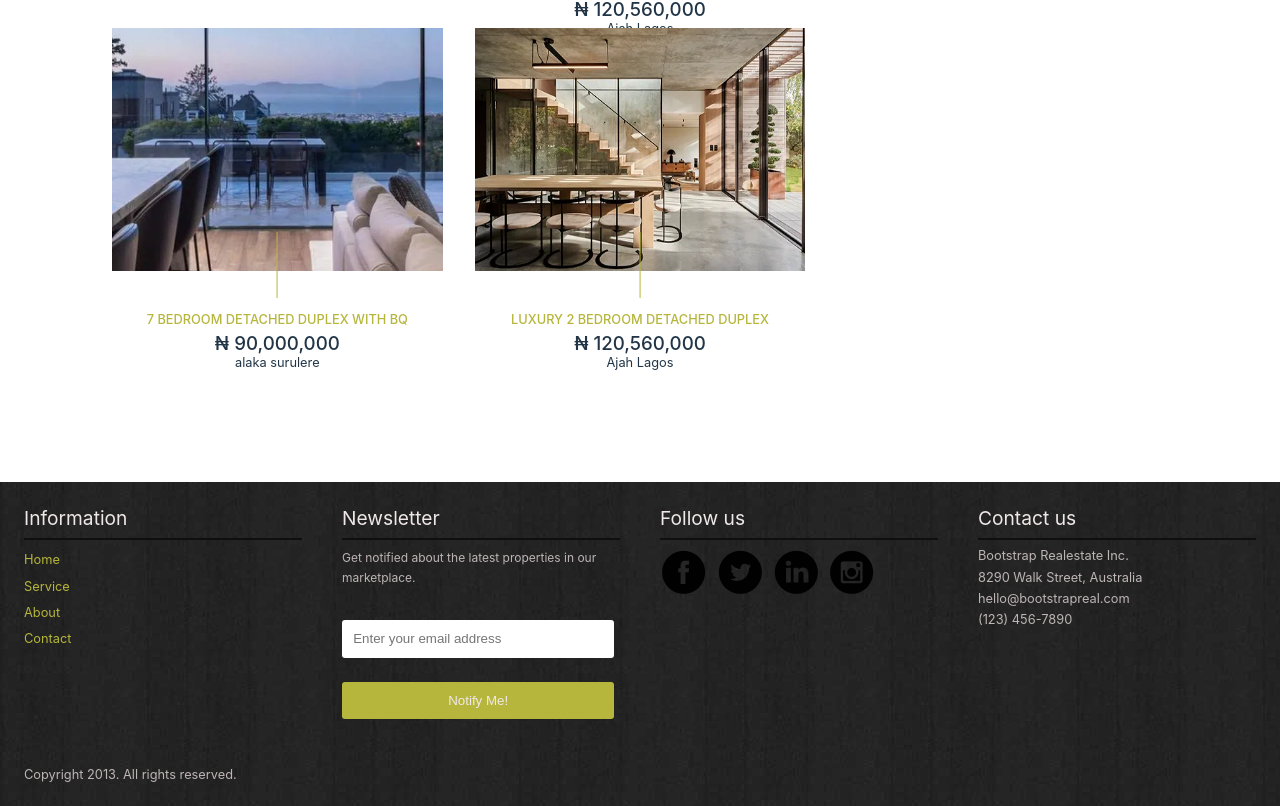
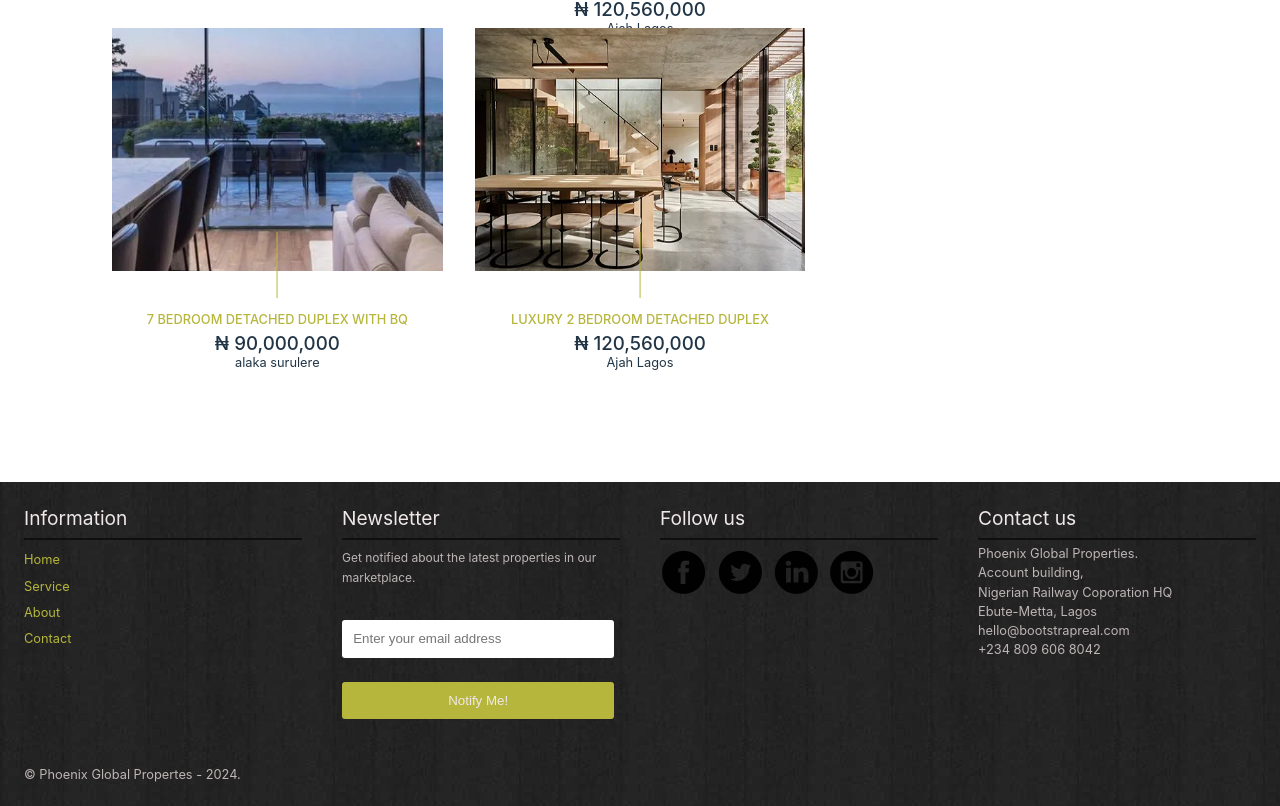
Before and after one commit to ifeanyiHM/1502-Properties, a React (Vite) app: page / in a window 1280 px wide. Shown: the part 2106-2912 px from the top of the page. Built offline with nearby package versions, Linux system fonts and the light colour scheme.

Commit message:
phoenix global

```diff
--- a/src/Components/Footer/Footer.tsx
+++ b/src/Components/Footer/Footer.tsx
@@ -121,20 +121,22 @@ function Footer() {
           <div className="contact-us col">
             <h4>Contact us</h4>
             <div>
-              <span>Bootstrap Realestate Inc.</span>
+              <span>Phoenix Global Properties.</span>
               <span className="glyphicon glyphicon-map-marker">
-                8290 Walk Street, Australia
-              </span>
+                Account building,
+              </span>{" "}
+              <span>Nigerian Railway Coporation HQ</span>
+              <span>Ebute-Metta, Lagos</span>
               <span className="glyphicon glyphicon-envelope">
                 hello@bootstrapreal.com
               </span>
               <span className="glyphicon glyphicon-earphone">
-                (123) 456-7890
+                +234 809 606 8042
               </span>
             </div>
           </div>
         </div>
-        <p className="copyright">Copyright 2013. All rights reserved. </p>
+        <p className="copyright"> © Phoenix Global Propertes - 2024. </p>
       </div>
     </footer>
   );
--- a/src/index.css
+++ b/src/index.css
@@ -1569,6 +1569,7 @@
   }
   .footer .container .row .contact-us div span {
     font-size: 0.8rem;
+    line-height: 0.8rem;
   }
   .footer .container .copyright {
     text-align: start;
--- a/src/index.scss
+++ b/src/index.scss
@@ -1791,8 +1791,10 @@
             flex-direction: column;
             gap: 0.4rem;
             margin-top: 0.5rem;
+
             span {
               font-size: 0.8rem;
+              line-height: 0.8rem;
             }
           }
         }
```
Also changed, not shown: 1 other file (tests, documents, lock files or other folders).
